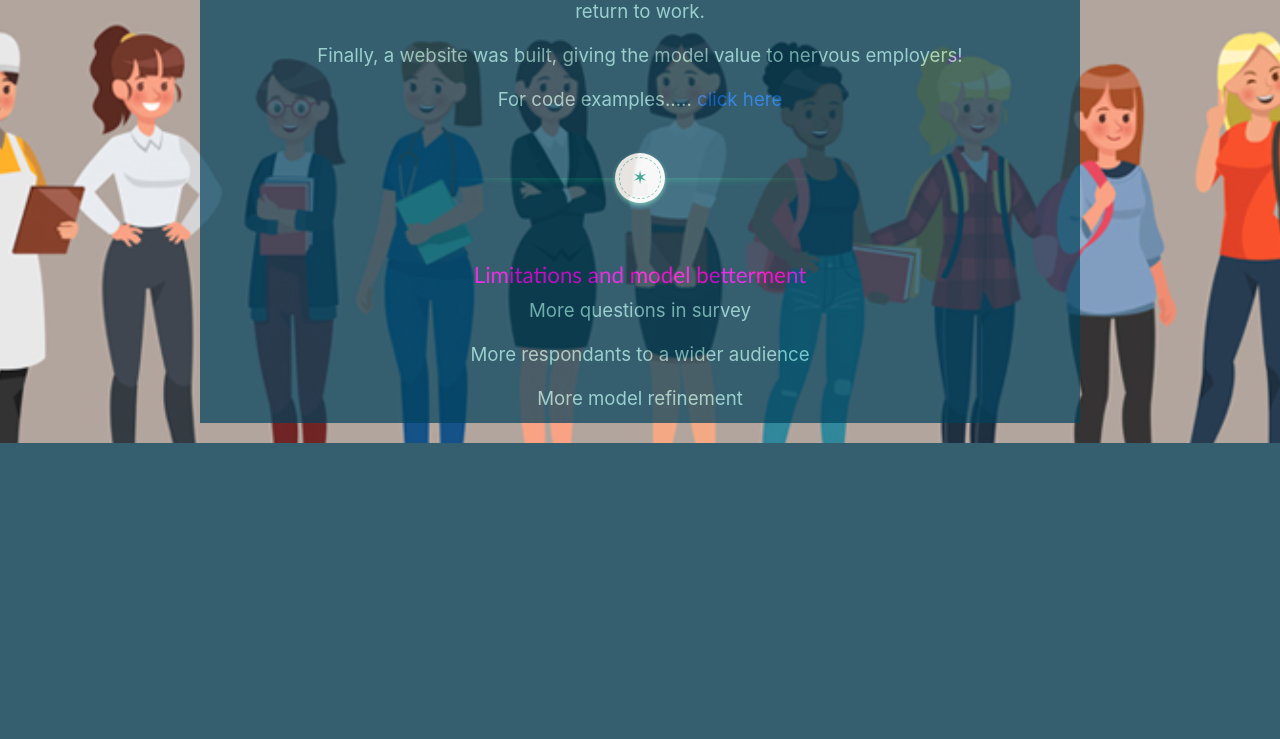
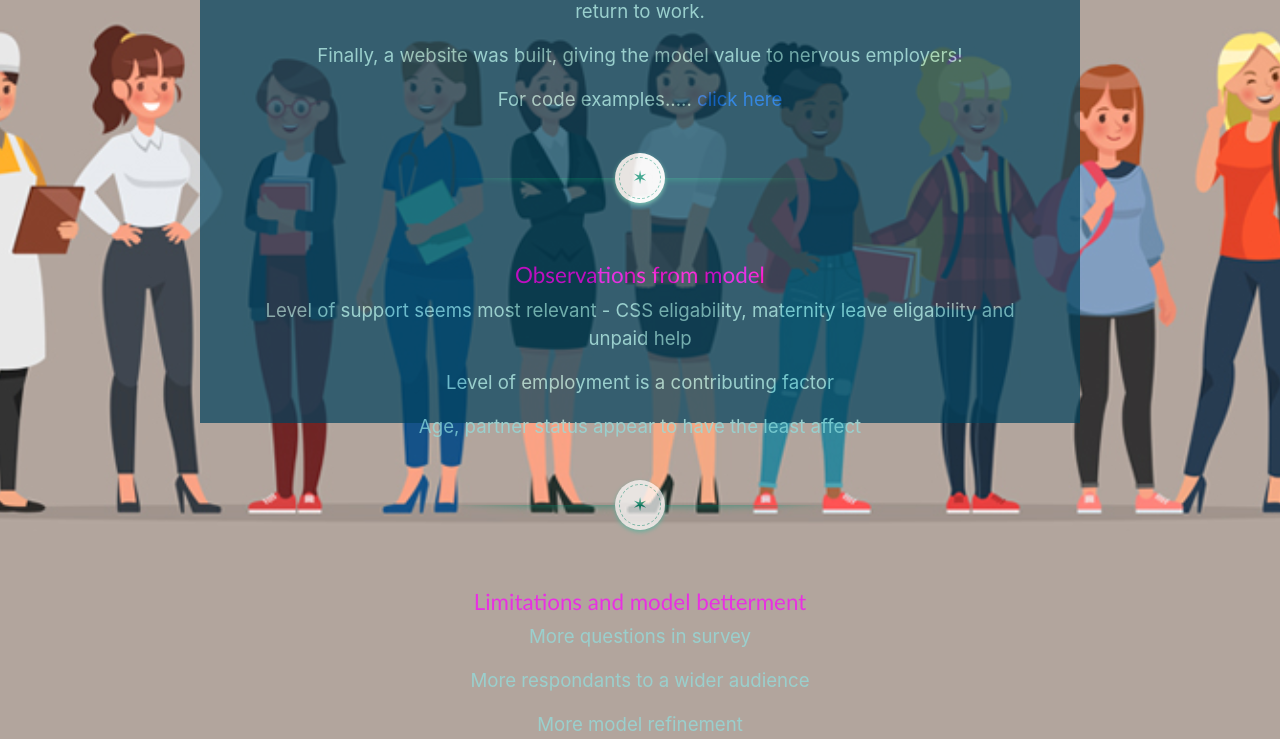
Before and after one commit to AmyAndersson/Final_Project, a Flask app: page /project.html in a window 1280 px wide. Shown: the part 927-1666 px from the top of the page. Before the commit the page ends 1370 px from the top, so only its background shows below. Run offline with Flask 2, Linux system fonts and the light colour scheme; some libraries are stand-ins or nearby versions.

Commit message:
adding model observations

```diff
--- a/templates/project.html
+++ b/templates/project.html
@@ -74,6 +74,13 @@
        <p>For code examples..... <a href="/Machinelearning.html">click here</a></p>
        <div class="astrodivider"><div class="astrodividermask"></div><span><i>&#10038;</i></span></div>
 
+       <h1 id="otherfonts" >Observations from model </h1>
+
+        <p>Level of support seems most relevant - CSS eligability, maternity leave eligability and unpaid help</p>
+        <p>Level of employment is a contributing factor</p>
+        <p>Age, partner status appear to have the least affect</p>
+       <div class="astrodivider"><div class="astrodividermask"></div><span><i>&#10038;</i></span></div>
+
        <h1 id="otherfonts" >Limitations and model betterment </h1>
 
         <p>More questions in survey</p>
```
